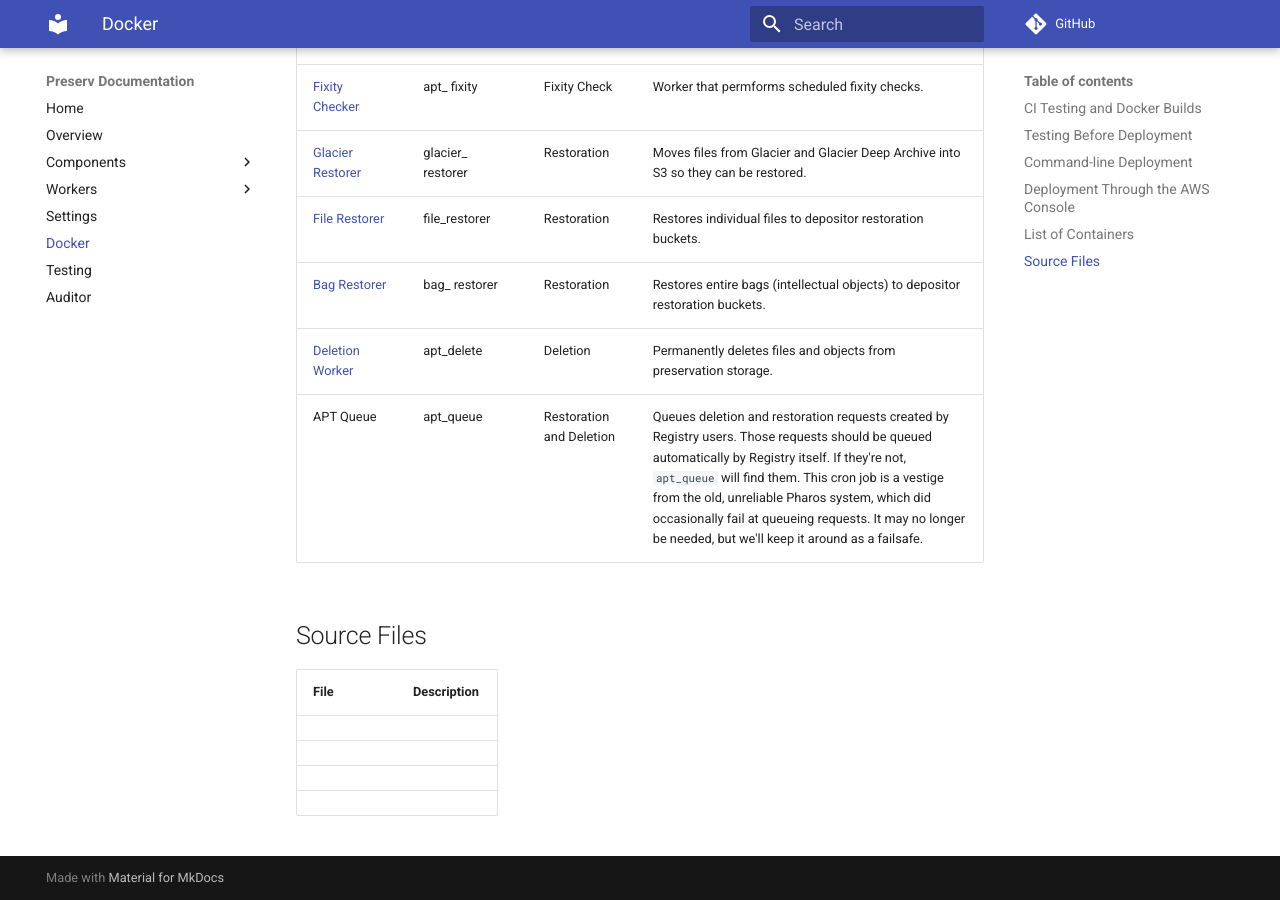
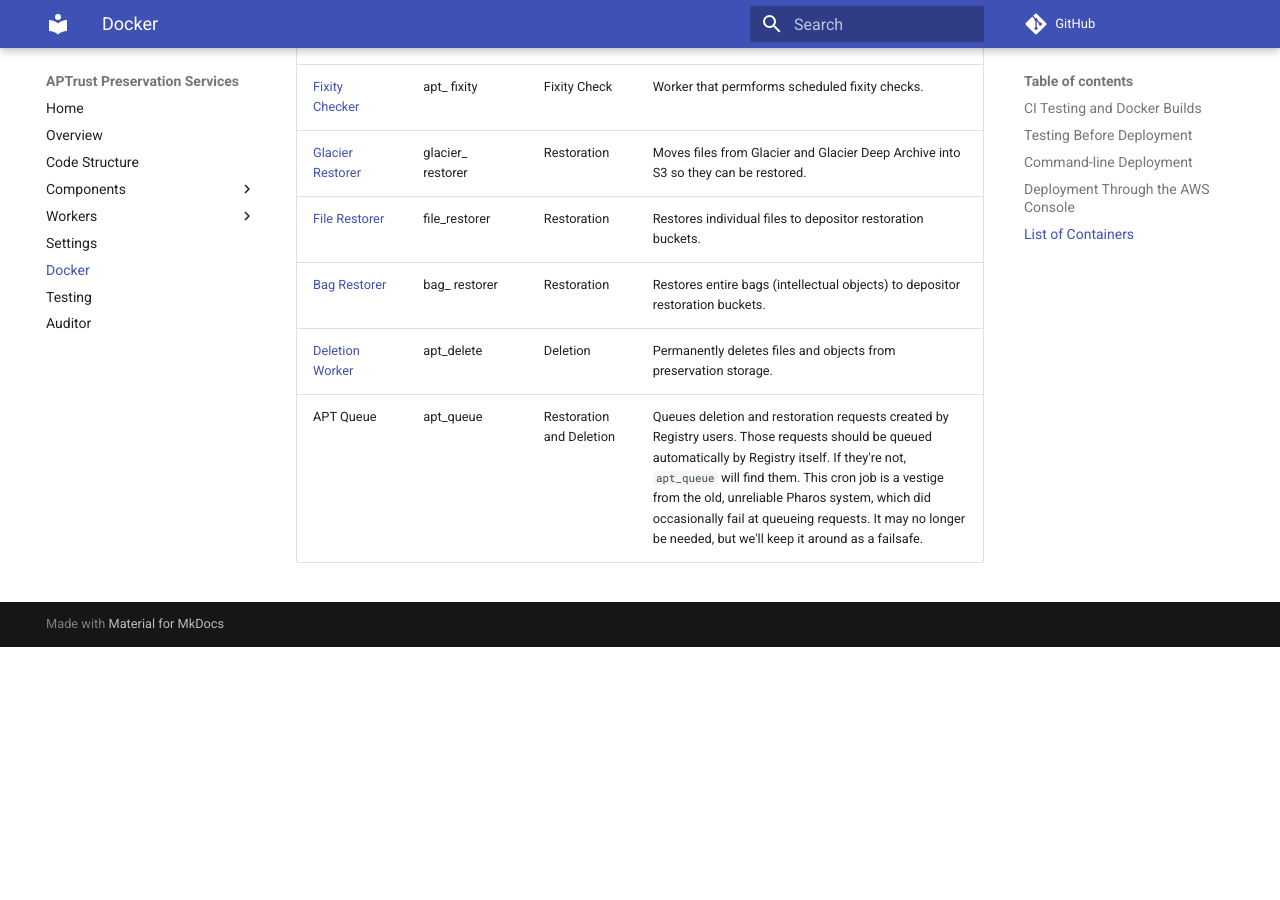
Before and after one commit to APTrust/preserv-docs, an MkDocs documentation site: the page built from docs/docker.md, in a window 1280 px wide and 900 px high, scrolled down 2981 px. Built offline with MkDocs 1.6.1 and Material for MkDocs 9.7.7, drawn with Linux system fonts in a browser that asks for light colours; comment, search, counter and statistics services are not loaded; after the commit the page ends 3628 px from its top, so only the background shows below that.

Commit message:
Added a page about code structure

```diff
--- a/docs/docker.md
+++ b/docs/docker.md
@@ -76,12 +76,3 @@
 | [Bag Restorer](/workers/restoration/#object-restoration) | bag_ restorer | Restoration | Restores entire bags (intellectual objects) to depositor restoration buckets.
 | [Deletion Worker](/workers/deletion/) | apt_delete | Deletion | Permanently deletes files and objects from preservation storage.
 | APT Queue | apt_queue | Restoration and Deletion | Queues deletion and restoration requests created by Registry users. Those requests should be queued automatically by Registry itself. If they're not, `apt_queue` will find them. This cron job is a vestige from the old, unreliable Pharos system, which did occasionally fail at queueing requests. It may no longer be needed, but we'll keep it around as a failsafe.
-
-## Source Files
-
-| File | Description |
-| ---- | ----------- |
-| [](){target=_blank} | |
-| [](){target=_blank} | |
-| [](){target=_blank} | |
-| [](){target=_blank} | |
--- a/mkdocs.yml
+++ b/mkdocs.yml
@@ -5,7 +5,7 @@
 # Or just see the README
 #
 # ----------------------------------------------------------------------
-site_name: Preserv Documentation
+site_name: APTrust Preservation Services
 theme: material
 markdown_extensions:
   - attr_list
@@ -30,6 +30,7 @@
 nav:
   - Home: index.md
   - Overview: overview.md
+  - Code Structure: structure.md
   - Components:
       - components/index.md
       - components/redis.md
```
Also changed, not shown: docs/structure.md (added, +34 -0 lines).
